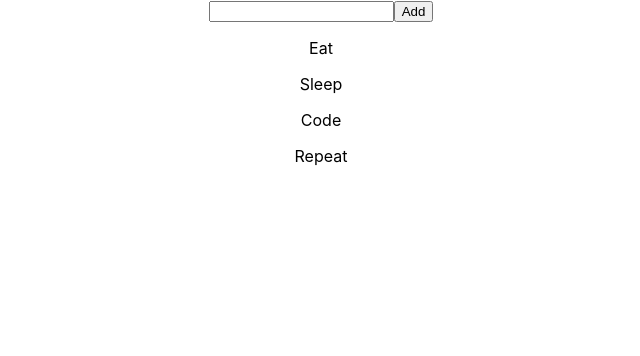
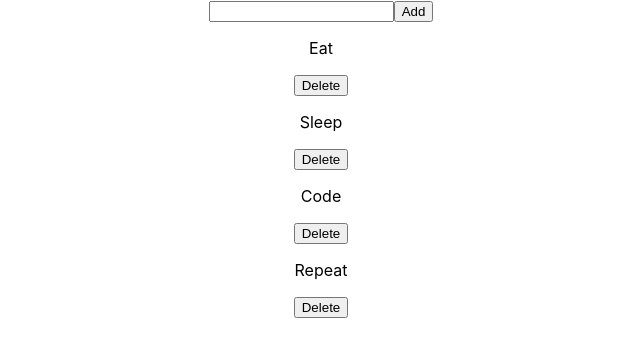
Before and after one commit to marvinChomba/react-todo, a React (Create React App) app: page / in a window 1280 px wide. Shown: the top 356 px of the page, without its empty margins (319-959 px from the left). Built offline with nearby package versions, Linux system fonts and the light colour scheme.

Commit message:
Add the delete function

```diff
--- a/src/App.js
+++ b/src/App.js
@@ -23,9 +23,25 @@ class App extends Component {
       })
       event.target.elements.todo.value = ""
   }
+  deleteTodoHandler = (id) => {
+    let todo = this.state.todos.findIndex(t => {
+      return t.id = id
+    })
+    let stateClone = [...this.state.todos]
+    stateClone.splice(todo,1)
+    this.setState({
+      todos: stateClone
+    })
+  }
+  editTodoHandler = (event,id) => {
+    let todo = this.state.todos.findIndex(t => {
+      return t.id = id
+    })
+    new_todo = event.value.target
+  }
   render() {
     let all_todos = this.state.todos.map(todo => {
-      return <DisplayTodo title = {todo.title} key={todo.id} />
+      return <DisplayTodo title = {todo.title} key={todo.id} remove = {() => this.deleteTodoHandler(todo.id)}/>
     })
     return (
       <div className="App">
--- a/src/Display.js
+++ b/src/Display.js
@@ -1,9 +1,10 @@
 import React from "react"
 
-const DisplayTodo = ({title}) => {
+const DisplayTodo = ({title,remove}) => {
     return (
         <div>
             <p>{title}</p>
+            <button onClick = {remove} >Delete</button>
         </div>
     )
 }
```
